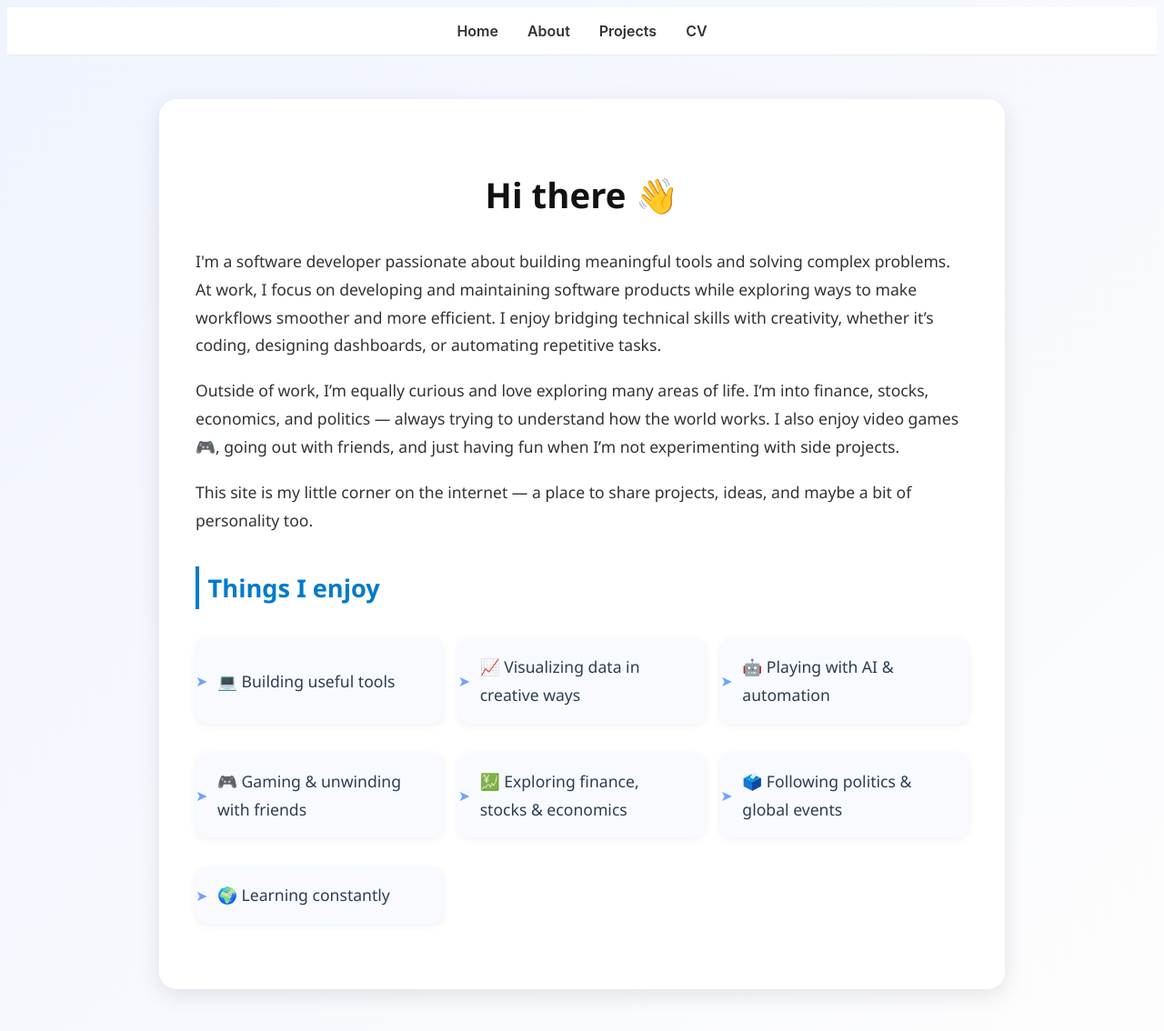
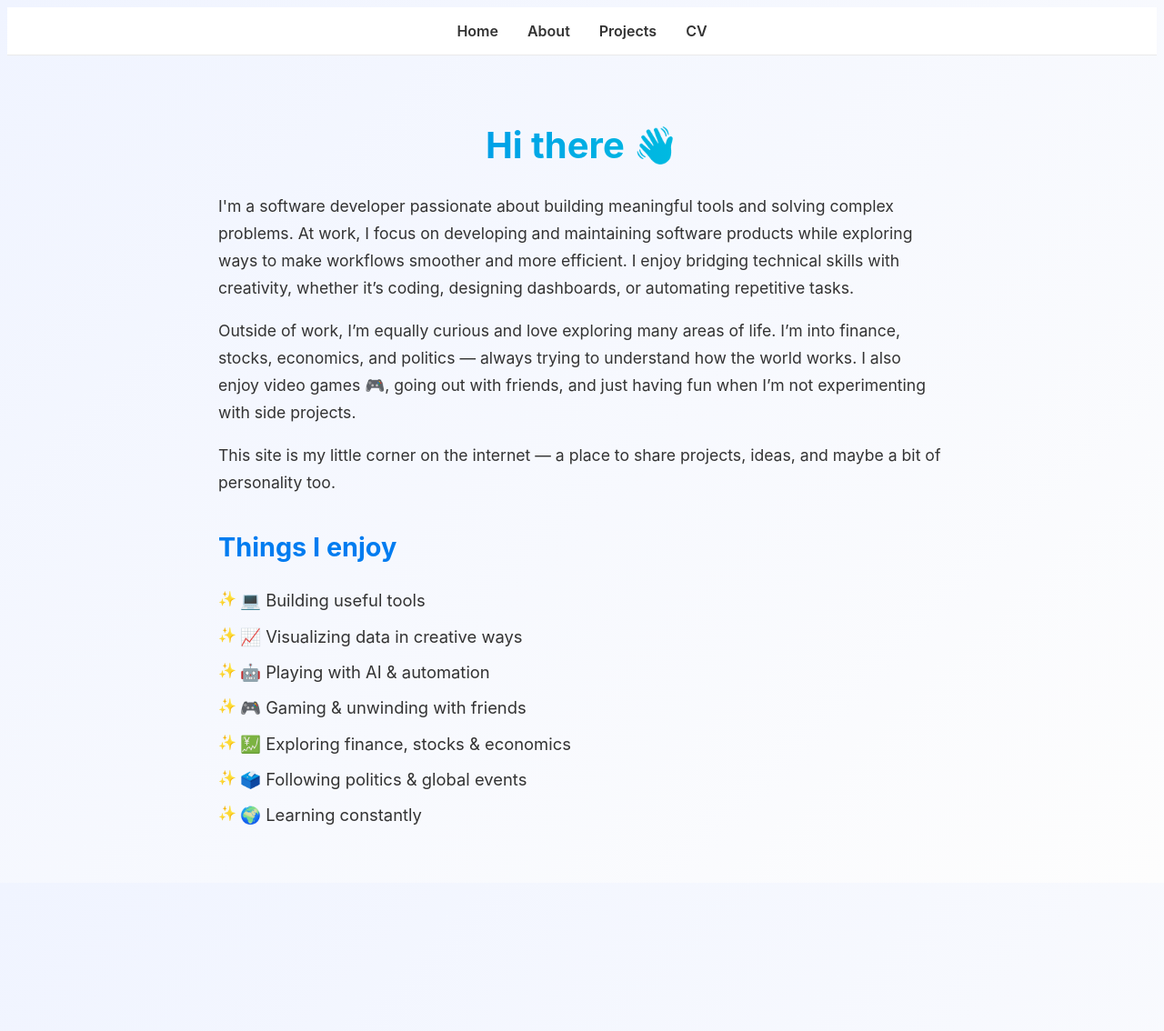
Before and after one commit to vinersar31/portfolio, a Jekyll site: the page built from about.md, in a window 1280 px wide and 1136 px high. Shown: the whole window at 91% size. Built offline with Jekyll 4.4.1, drawn with Linux system fonts in a browser that asks for light colours.

Commit message:
format style.css

```diff
--- a/assets/css/style.css
+++ b/assets/css/style.css
@@ -205,72 +205,56 @@ body {
 
 /* ===== About Page Styles ===== */
 .about-section {
-  max-width: 850px;
-  margin: 3rem auto;
-  padding: 2.5rem;
-  background: #fff;
-  border-radius: 1.2rem;
-  box-shadow: 0 6px 24px rgb(0 0 0 / 10%);
-  line-height: 1.75;
-  font-size: 1.1rem;
-  animation: fadeIn 0.7s ease-in-out;
-  backdrop-filter: blur(6px);
+  max-width: 800px;
+  margin: 0 auto;
+  padding: 2rem;
+  font-family: Inter, sans-serif;
+  color: #333;
+  line-height: 1.7;
+  animation: fade-in 0.8s ease-in-out;
 }
 
 .about-section h1 {
-  font-size: 2.4rem;
+  font-size: 2.5rem;
+  margin-bottom: 1rem;
   text-align: center;
-  margin-bottom: 1.5rem;
-  color: #111;
+  background: linear-gradient(90deg, #007cf0, #00dfd8);
+  -webkit-background-clip: text;
+  -webkit-text-fill-color: transparent;
 }
 
 .about-section h2 {
-  font-size: 1.7rem;
-  margin-top: 2.2rem;
-  margin-bottom: 1rem;
-  color: #007acc;
-  border-left: 4px solid #007acc;
-  padding-left: 0.6rem;
+  font-size: 1.8rem;
+  margin: 2rem 0 1rem;
+  color: #007cf0;
 }
 
 .about-section p {
-  margin-bottom: 1.2rem;
-  color: #333;
+  margin-bottom: 1rem;
+  font-size: 1.1rem;
 }
 
-/* ===== List Styling ===== */
 .about-section ul {
   list-style: none;
-  padding: 0;
-  margin: 1.5rem 0;
-  display: grid;
-  grid-template-columns: repeat(auto-fit, minmax(230px, 1fr));
-  gap: 1rem;
+  padding-left: 0;
 }
 
 .about-section li {
-  background: #f8faff;
-  padding: 1rem 1.2rem;
-  border-radius: 0.8rem;
-  box-shadow: 0 2px 8px rgb(0 0 0 / 6%);
-  transition: transform 0.25s ease, box-shadow 0.25s ease;
-  font-weight: 500;
-  display: flex;
-  align-items: center;
-  gap: 0.6rem;
+  margin-bottom: 0.5rem;
+  padding-left: 1.5rem;
+  position: relative;
 }
 
-.about-section li:hover {
-  transform: translateY(-6px);
-  box-shadow: 0 8px 18px rgb(0 0 0 / 12%);
-  background: #eef5ff;
+.about-section ul li::before {
+  content: "✨";
+  position: absolute;
+  left: 0;
 }
 
-/* ===== Animation ===== */
-@keyframes fadeIn {
+@keyframes fade-in {
   from {
     opacity: 0;
-    transform: translateY(12px);
+    transform: translateY(10px);
   }
   to {
     opacity: 1;
```
